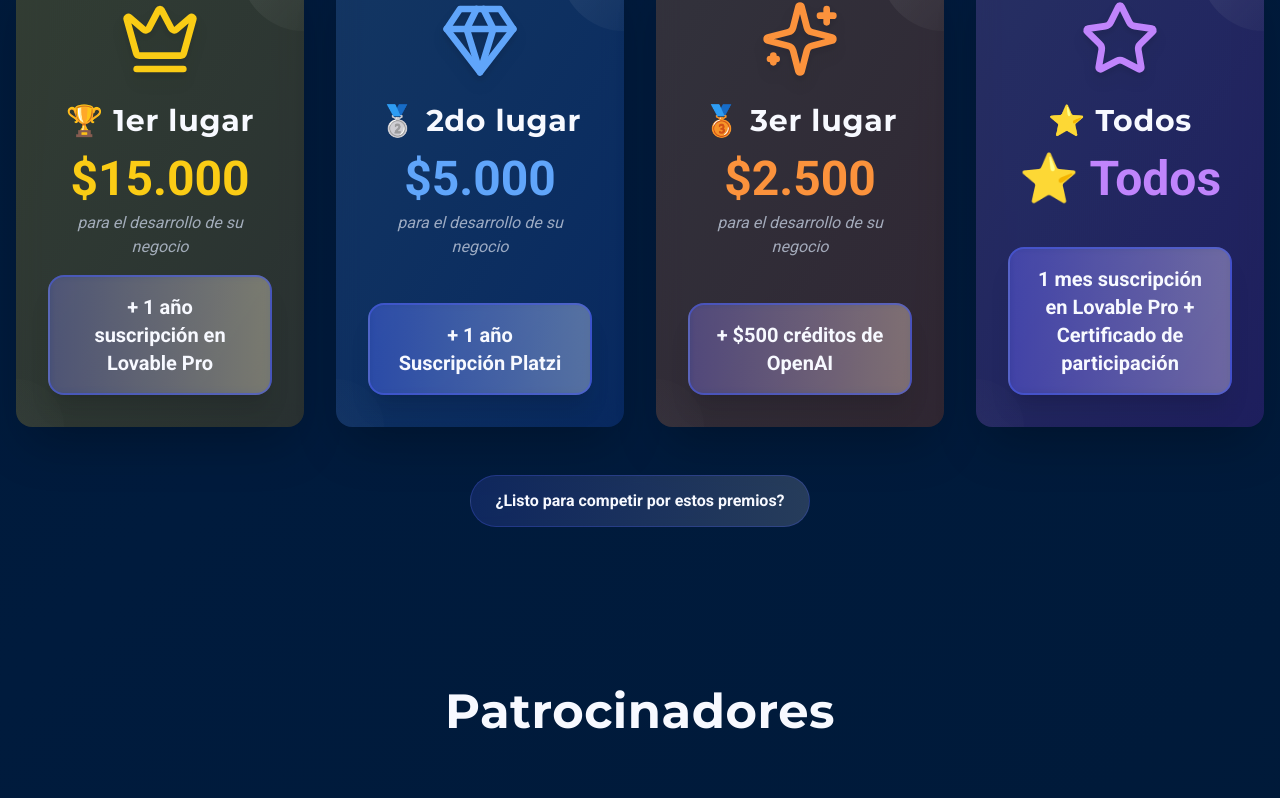
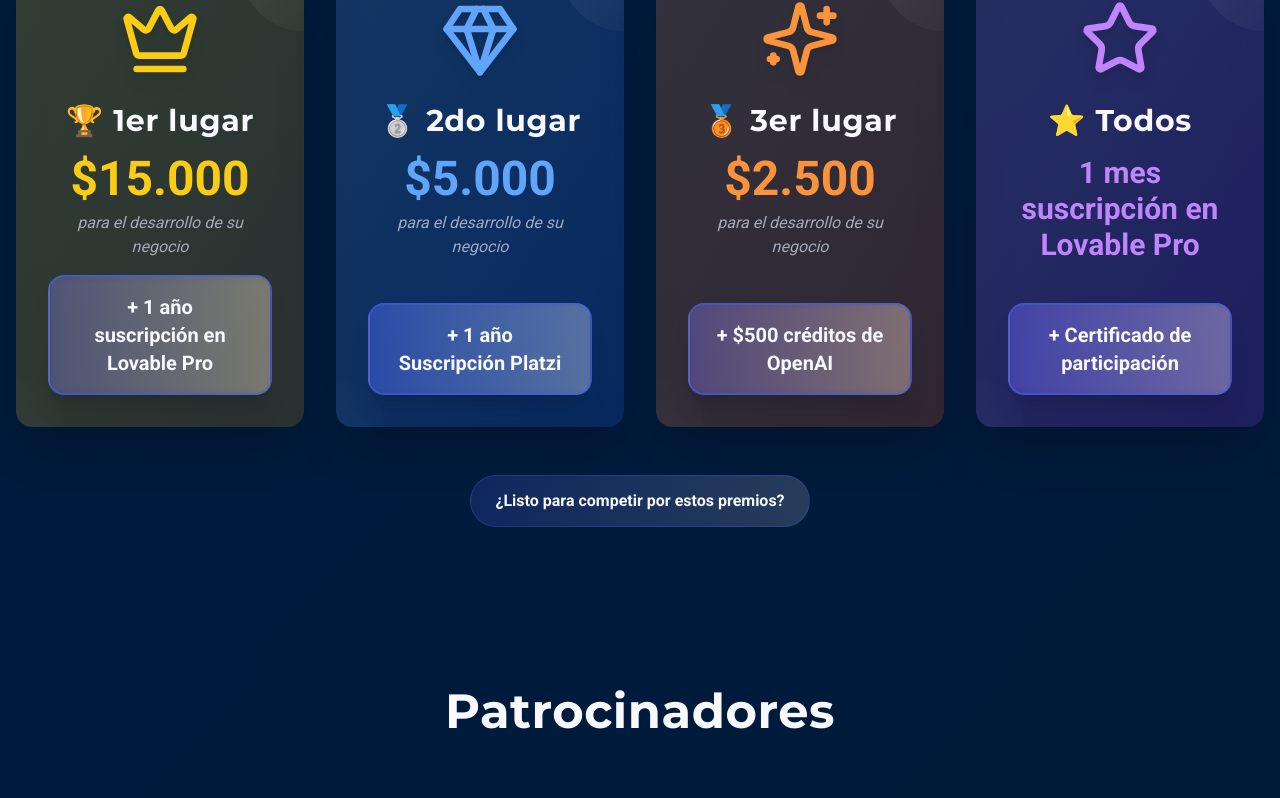
Before and after one commit to davcardenasc/Alegria-Hackathon, a Next.js app: page / in a window 1280 px wide. Shown: the part 5716-6514 px from the top of the page. Built offline with nearby package versions, Linux system fonts and the light colour scheme.

Commit message:
Change title of 4th+ prizes

```diff
--- a/components/premios-section.tsx
+++ b/components/premios-section.tsx
@@ -48,7 +48,7 @@ export default function PremiosSection() {
                 <h4 className="text-2xl md:text-3xl font-bold text-[#F7F9FF] mb-4 tracking-wide">{prize.place}</h4>
 
                 {/* Main prize */}
-                <div className={`text-3xl md:text-4xl lg:text-5xl font-bold ${prize.color} mb-2 leading-tight`}>{prize.prize}</div>
+                <div className={`${index === 3 ? 'text-xl md:text-2xl lg:text-3xl' : 'text-3xl md:text-4xl lg:text-5xl'} font-bold ${prize.color} mb-2 leading-tight`}>{prize.prize}</div>
 
                 {/* Prize description - only for first 3 places */}
                 {prize.description && (
--- a/contexts/LanguageContext.tsx
+++ b/contexts/LanguageContext.tsx
@@ -79,8 +79,8 @@ const translations = {
     "prizes.third_prize": "$2.500",
     "prizes.third_description": "para el desarrollo de su negocio",
     "prizes.third_bonus": "+ $500 créditos de OpenAI",
-    "prizes.top5_prize": "⭐ Todos",
-    "prizes.top5_bonus": "1 mes suscripción en Lovable Pro + Certificado de participación",
+    "prizes.top5_prize": "1 mes suscripción en Lovable Pro",
+    "prizes.top5_bonus": "+ Certificado de participación",
     "prizes.cta": "¿Listo para competir por estos premios?",
 
     // Schedule Section
@@ -385,8 +385,8 @@ const translations = {
     "prizes.third_prize": "$2,500",
     "prizes.third_description": "for business development",
     "prizes.third_bonus": "+ $500 OpenAI credits",
-    "prizes.top5_prize": "⭐ Everyone",
-    "prizes.top5_bonus": "1 month Lovable Pro subscription + Participation certificate",
+    "prizes.top5_prize": "1 month Lovable Pro subscription",
+    "prizes.top5_bonus": "+ Participation certificate",
     "prizes.cta": "Ready to compete for these prizes?",
 
     // Schedule Section
```
